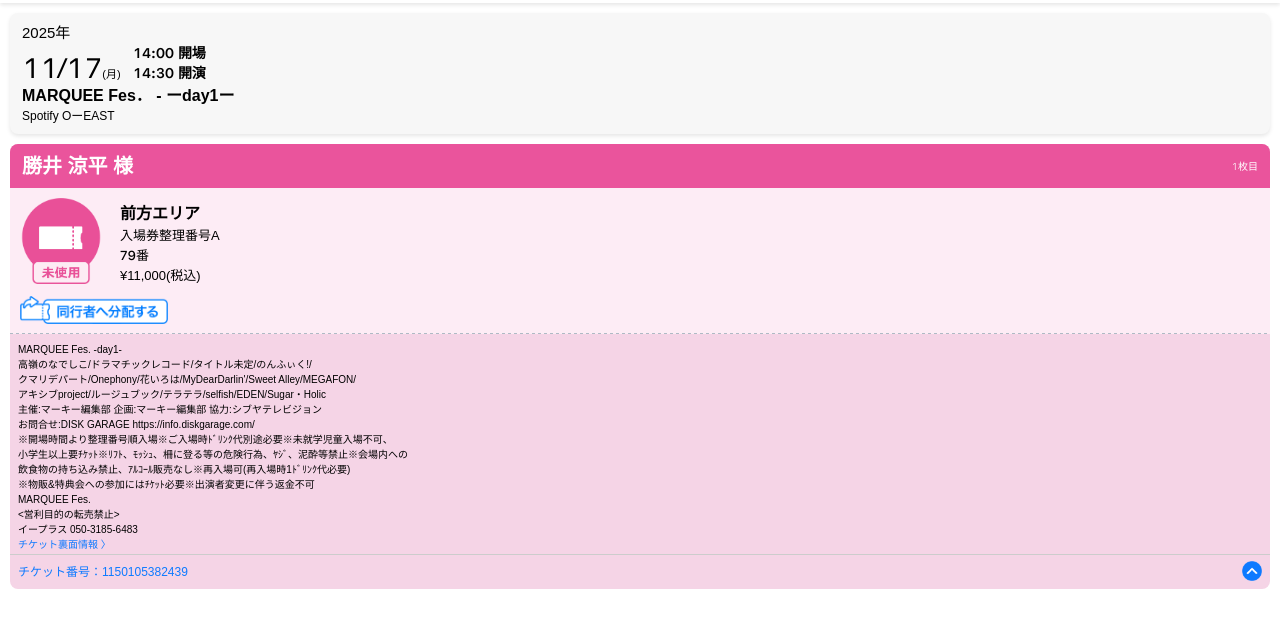
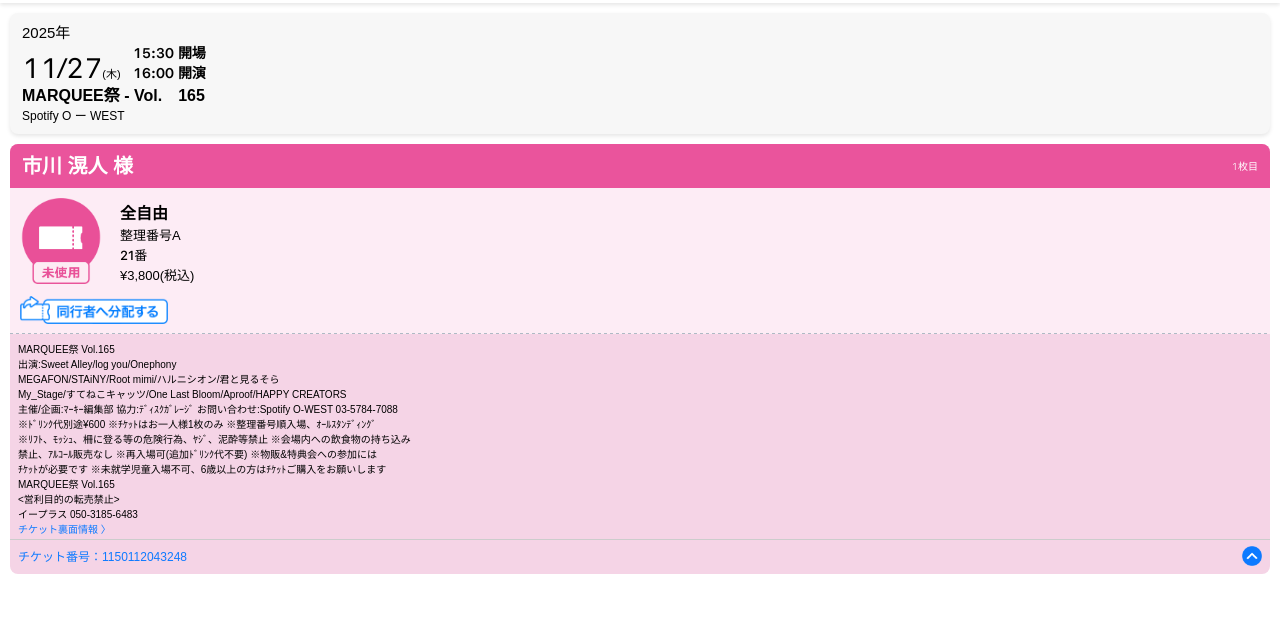
Before and after one commit to 47mirage/mackey, a plain HTML site: page index.html in a window 1280 px wide. Shown: the part 41-668 px from the top of the page. Drawn offline with Linux system fonts and the light colour scheme.

Commit message:
Update index.html

```diff
--- a/index.html
+++ b/index.html
@@ -66,19 +66,19 @@
           </div>
           <div class="date-time">
             <p class="date">
-              <span class="mmdd number">11/17</span>
-              <span class="weekday">(<span class="">月</span>)</span>
+              <span class="mmdd number">11/27</span>
+              <span class="weekday">(<span class="">木</span>)</span>
             </p>
             <p class="times number">
               <span class="time open">
                 <span class="value">
-                  <span>14</span>:<span>00</span>
+                  <span>15</span>:<span>30</span>
                 </span>
                 <span>開場</span>
               </span>
               <span class="time start">
                 <span class="value">
-                  <span>14</span>:<span>30</span>
+                  <span>16</span>:<span>00</span>
                 </span>
                 <span>開演</span>
               </span>
@@ -86,10 +86,10 @@
           </div>
 
           <div class="title">
-            <span>MARQUEE Fes． - ーday1ー</span>
+            <span>MARQUEE祭 - Vol.　165</span>
           </div>
           <div class="venue">
-            <span>Spotify OーEAST</span>
+            <span>Spotify O ー WEST</span>
           </div>
         </div>
       </section>
@@ -98,7 +98,7 @@
       <section class="ticket-card" data-index="0">
         <div class="content">
           <div class="ticket-header">
-            <span class="name">勝井 涼平 様</span>
+            <span class="name">市川 滉人 様</span>
             <span class="index number">1枚目</span>
           </div>
           <div class="ticket-main dashed-bottom">
@@ -108,10 +108,10 @@
                 <img src="./static/image/edsdk_v3_icon_ticket_gatepass.png" class="ticket-used-icon icon icon-used">
               </div>
               <div class="info-list">
-                <span class="name">前方エリア</span>
-                <span class="prefix ">入場券整理番号A</span>
-                <span class="reference "><span class="number">79</span>番</span>
-                <span class="price">¥11,000(税込)</span>
+                <span class="name">全自由</span>
+                <span class="prefix ">整理番号A</span>
+                <span class="reference "><span class="number">21</span>番</span>
+                <span class="price">¥3,800(税込)</span>
               </div>
               <div class="used-stamp">
                 <img src="./static/image/edsdk_v3_st_ticket_used_stamp.png" class="icon">
@@ -126,27 +126,25 @@
           <div class="description">
             <div class="content">
 
-              <p>MARQUEE Fes. -day1-</p>
+              <p>MARQUEE祭 Vol.165</p>
 
-              <p>高嶺のなでしこ/ドラマチックレコード/タイトル未定/のんふぃく!/</p>
+              <p>出演:Sweet Alley/log you/Onephony</p>
 
-              <p>クマリデパート/Onephony/花いろは/MyDearDarlin'/Sweet Alley/MEGAFON/</p>
+              <p>MEGAFON/STAiNY/Root mimi/ハルニシオン/君と見るそら</p>
 
-              <p>アキシブproject/ルージュブック/テラテラ/selfish/EDEN/Sugar・Holic</p>
+              <p>My_Stage/すてねこキャッツ/One Last Bloom/Aproof/HAPPY CREATORS</p>
 
-              <p>主催:マーキー編集部 企画:マーキー編集部 協力:シブヤテレビジョン</p>
+              <p>主催/企画:ﾏｰｷｰ編集部 協力:ﾃﾞｨｽｸｶﾞﾚｰｼﾞ お問い合わせ:Spotify O-WEST 03-5784-7088</p>
 
-              <p>お問合せ:DISK GARAGE https://info.diskgarage.com/</p>
+              <p>※ﾄﾞﾘﾝｸ代別途¥600 ※ﾁｹｯﾄはお一人様1枚のみ ※整理番号順入場、ｵｰﾙｽﾀﾝﾃﾞｨﾝｸﾞ</p>
 
-              <p>※開場時間より整理番号順入場※ご入場時ﾄﾞﾘﾝｸ代別途必要※未就学児童入場不可、</p>
+              <p>※ﾘﾌﾄ、ﾓｯｼｭ、柵に登る等の危険行為、ﾔｼﾞ、泥酔等禁止 ※会場内への飲食物の持ち込み</p>
 
-              <p>小学生以上要ﾁｹｯﾄ※ﾘﾌﾄ、ﾓｯｼｭ、柵に登る等の危険行為、ﾔｼﾞ、泥酔等禁止※会場内への</p>
+              <p>禁止、ｱﾙｺｰﾙ販売なし ※再入場可(追加ﾄﾞﾘﾝｸ代不要) ※物販&特典会への参加には</p>
 
-              <p>飲食物の持ち込み禁止、ｱﾙｺｰﾙ販売なし※再入場可(再入場時1ﾄﾞﾘﾝｸ代必要)</p>
+              <p>ﾁｹｯﾄが必要です ※未就学児童入場不可、6歳以上の方はﾁｹｯﾄご購入をお願いします</p>
 
-              <p>※物販&特典会への参加にはﾁｹｯﾄ必要※出演者変更に伴う返金不可</p>
-
-              <p>MARQUEE Fes.</p>
+              <p>MARQUEE祭 Vol.165</p>
 
               <p>
                 &lt;営利目的の転売禁止&gt;
@@ -160,7 +158,7 @@
               </p>
             </div>
             <div class="footer">
-              <p class="ticket-number">チケット番号：1150105382439</p>
+              <p class="ticket-number">チケット番号：1150112043248</p>
               <p class="ticket-used-date">使用日時：<span class="used-timestamp number">null</span></p>
             </div>
           </div>
@@ -195,19 +193,19 @@
 
             <div class="mogiri-date-time">
               <p class="mogiri-date">
-                <span class="mogiri-date-text number">11/17</span>
-                <span class="mogiri-weekday">(<span class="">月</span>)</span>
+                <span class="mogiri-date-text number">11/27</span>
+                <span class="mogiri-weekday">(<span class="">木</span>)</span>
               </p>
               <p class="mogiri-times number">
                 <span class="mogiri-open">
                   <span class="mogiri-time-value">
-                    <span class="fw600">14</span>:<span class="fw600">00</span>
+                    <span class="fw600">15</span>:<span class="fw600">30</span>
                   </span>
                   <span>開場</span>
                 </span>
                 <span class="mogiri-start">
                   <span class="mogiri-time-value">
-                    <span class="fw600">14</span>:<span class="fw600">30</span>
+                    <span class="fw600">16</span>:<span class="fw600">00</span>
                   </span>
                   <span>開演</span>
                 </span>
@@ -221,8 +219,8 @@
             <div class="mogiri-title-venue">
               <!-- <span class="mogiri-title-text">MARQUEE Fes． - ーday1ー</span>
               <span class="mogiri-venue-text">Spotify OーEAST</span> -->
-              <span class="mogiri-title-text">Spotify OーEAST</span>
-              <span class="mogiri-venue-text">MARQUEE Fes． - ーday1ー</span>
+              <span class="mogiri-title-text">Spotify O ー WEST</span>
+              <span class="mogiri-venue-text">MARQUEE祭 - Vol.　165</span>
             </div>
           </div>
           <div class="mogiri-card-background" id="mogiri-background"></div>
@@ -253,7 +251,7 @@
 
           <div class="select-ticket-card dashed-top unused selected" data-index="0">
             <div class="select-ticket-header">
-              <p class="select-ticket-owner-name">勝井 涼平 様</p>
+              <p class="select-ticket-owner-name">市川 滉人 様</p>
             </div>
             <div class="select-ticket-main">
               <div class="select-ticket-info">
@@ -263,9 +261,9 @@
                   <img src="./static/image/edsdk_v3_icon_ticket_gatepass.png" class="select-ticket-icon-used"></img>
                 </div>
                 <div class="select-ticket-info-list number">
-                  <span class="select-ticket-name">前方エリア</span>
-                  <span class="select-ticket-prefix ">入場券整理番号A</span>
-                  <span class="select-ticket-reference-number "><span class="number">79</span>番</span>
+                  <span class="select-ticket-name">全自由</span>
+                  <span class="select-ticket-prefix ">整理番号A</span>
+                  <span class="select-ticket-reference-number "><span class="number">21</span>番</span>
                 </div>
                 <div class="select-ticket-used">
                   <img src="./static/image/edsdk_v3_st_ticket_used_stamp.png" class="select-ticket-used-stamp">
```
